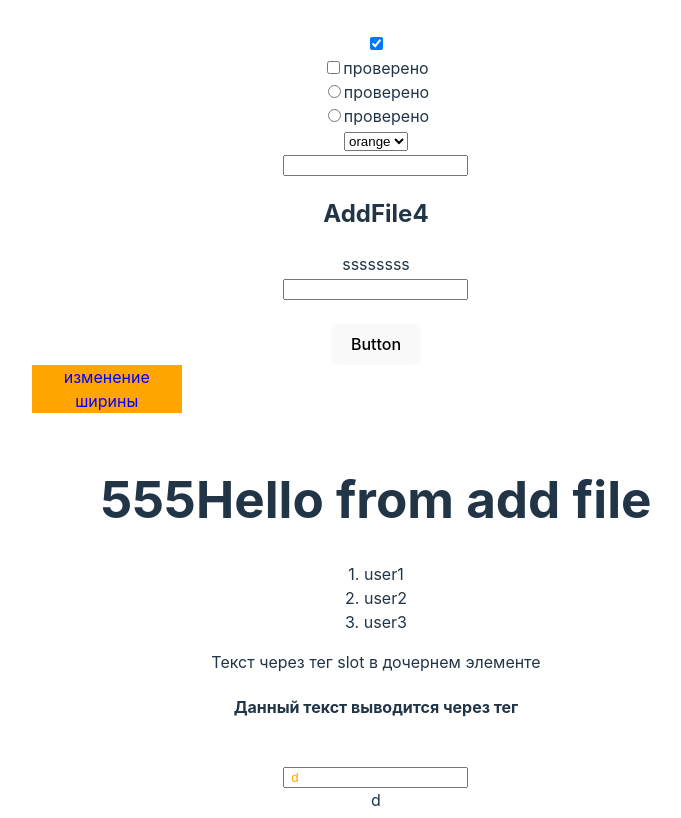
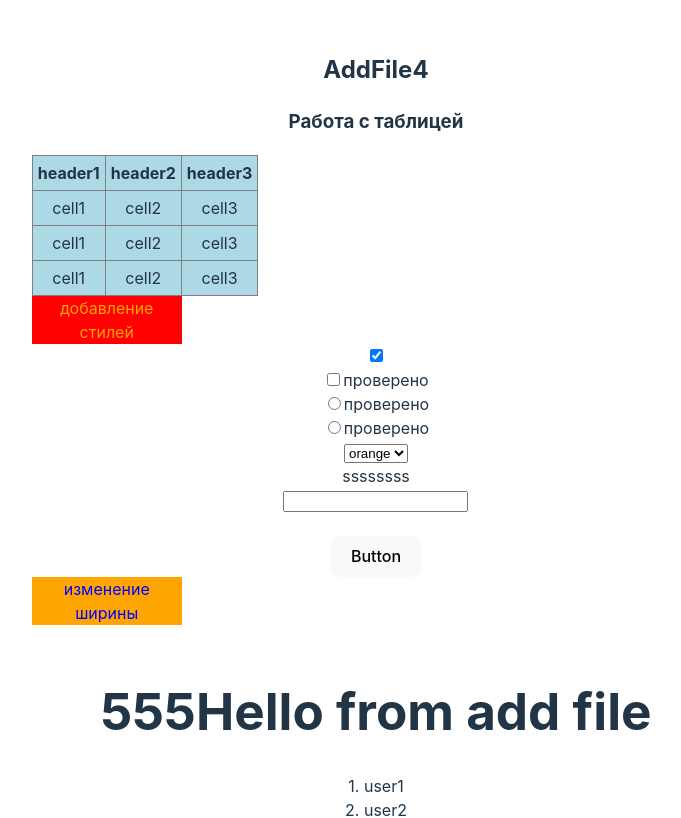
Before and after one commit to belkud/work_with_Vue, a Vue app: page / in a window 1280 px wide. Shown: the top 818 px of the page, without its empty margins (264-945 px from the left). Built offline with nearby package versions, Linux system fonts and the light colour scheme.

Commit message:
make table td th hover on vue

```diff
--- a/src/components/AddFile4.vue
+++ b/src/components/AddFile4.vue
@@ -6,6 +6,8 @@ let inputText = ref('')
 let width = ref(150)
 // let divWidth  = ref(150)
 
+const newColor = 'orange'
+
 console.log('12345');
 
 function changeWidth() {
@@ -13,20 +15,62 @@ function changeWidth() {
     console.log(width.value);
     // divWidth.style.width= 150 + width.value + 'px'
     // console.log(width);
-
 }
 
 
 
-let texxt = ref('')
+
 
 function showEl (e:any) {
         console.log(e.target);
 
 }
+
+function showTarget(e:any) {
+    e.target.style.background = 'red'
+}
+
+function showTarget2(e:any) {
+    e.target.style.background = ''
+}
+
 </script>
 
 <template>
+<h2>AddFile4</h2>
+
+
+
+
+<h3>Работа с таблицей</h3>
+
+<table @mousemove="showTarget"  @mouseout="showTarget2">
+    <tr>
+        <th>header1</th>
+        <th>header2</th>
+        <th>header3</th>
+    </tr>
+    <tr>
+        <td>cell1</td>
+        <td>cell2</td>
+        <td>cell3</td>
+    </tr>
+    <tr>
+        <td>cell1</td>
+        <td>cell2</td>
+        <td>cell3</td>
+    </tr>
+    <tr>
+        <td>cell1</td>
+        <td>cell2</td>
+        <td>cell3</td>
+    </tr>
+</table>
+
+
+<div :style="{color: newColor, background:'red', width: '150px'}"> добавление стилей</div>
+
+
 
 <input type="checkbox" @click="showEl" checked id="checkbox" />
 
@@ -53,13 +97,8 @@ function showEl (e:any) {
     </form>
 
 
-<input v-model="texxt" type="text">
-<div>{{ texxt }}</div>
 
 
-
-
-    <h2>AddFile4</h2>
 
     <slot></slot>
 
@@ -80,4 +119,18 @@ function showEl (e:any) {
         min-width: 150px;
         background-color: orange
     }
+
+    table {
+        border-collapse:collapse;
+        border: 1px solid gray;
+        background: lightblue;
+    }
+    table td, table th{
+        padding: 5px;
+        border: 1px solid gray;
+    }
+
+    /* table td:hover {
+        background: orange;
+    } */
 </style>
```
